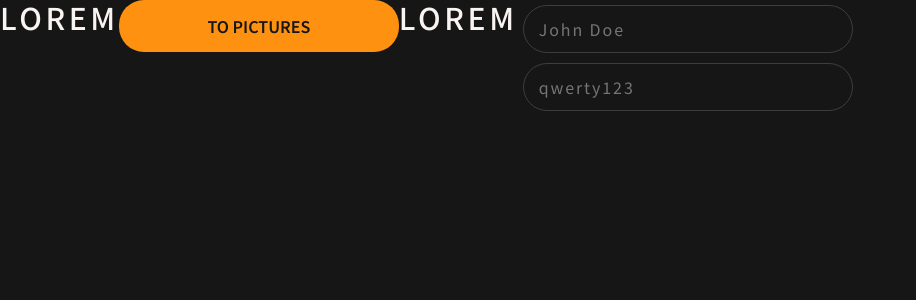
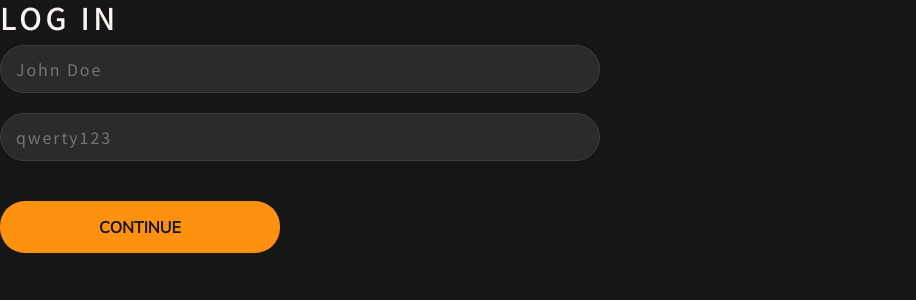
Before and after one commit to Sanvinganza/gallery, a React (Create React App) app: page / in a window 1280 px wide. Shown: the top 300 px of the page, without its empty margins (0-916 px from the left). Built offline with nearby package versions, Linux system fonts and the light colour scheme.

Commit message:
update styles form

```diff
--- a/src/App.tsx
+++ b/src/App.tsx
@@ -1,13 +1,9 @@
-import { Button } from "./components/Button/Button";
-import { HTag } from "./components/HTag/HTag";
-import { SignupForm } from "./components/SignupForm/SignupForm";
+import { SignUpForm } from "./components/SignupForm/SignupForm";
 
 function App() {
   return (
     <>
-      <HTag tag="h1">Lorem</HTag>
-      <Button apperance="primary">to pictures</Button>
-      <SignupForm />
+      <SignUpForm />
     </>
   );
 }
--- a/src/components/Button/Button.tsx
+++ b/src/components/Button/Button.tsx
@@ -14,14 +14,19 @@ export interface IButtonProps
 export function Button({
   apperance,
   children,
+  className,
   ...props
 }: IButtonProps): JSX.Element {
   return (
     <button
-      className={cn(styles.button, {
-        [styles.primary]: apperance === "primary",
-        [styles.ghost]: apperance === "ghost",
-      })}
+      className={cn(
+        styles.button,
+        {
+          [styles.primary]: apperance === "primary",
+          [styles.ghost]: apperance === "ghost",
+        },
+        className
+      )}
       {...props}
     >
       {children}
--- a/src/components/SignupForm/SignUpForm.module.css
+++ b/src/components/SignupForm/SignUpForm.module.css
@@ -1,16 +1,21 @@
+.container {
+  display: flex;
+  flex-direction: column;
+}
+
 .form {
   display: flex;
   flex-direction: column;
-  width: 340px;
+  width: 600px;
 }
 
 .signup_input {
-  margin: 5px;
+  margin: 10px 0;
   border: 1px solid #3d3d3d;
   border-radius: 90px;
   padding: 5px 15px;
   font-size: 16px;
-  background-color: var(--grey-5);
+  background-color: var(--gray-5);
   color: #7f7f7f;
   text-transform: none;
   &:focus {
@@ -26,6 +31,19 @@
   color: #f14b53;
   font-weight: 300;
   line-height: 16.32px;
-  text-align: center;
+  padding-left: 15px;
   text-transform: none;
 }
+
+.button {
+  font-family: "Mulish";
+  font-size: 14px;
+  font-weight: 500;
+  line-height: 20px;
+  letter-spacing: 0em;
+  text-align: center;
+  padding: 10px, 50px, 10px, 50px;
+  margin-top: 30px;
+  border-radius: 75px;
+  color: var(--gray-5);
+}
--- a/src/components/SignupForm/SignupForm.tsx
+++ b/src/components/SignupForm/SignupForm.tsx
@@ -3,6 +3,7 @@ import * as Yup from "yup";
 import { HTag } from "../HTag/HTag";
 import styles from "./SignUpForm.module.css";
 import { useRef } from "react";
+import { Button } from "../Button/Button";
 
 const SignUpSchema = Yup.object().shape({
   name: Yup.string().required("Required"),
@@ -17,11 +18,13 @@ const handleSubmit = (values: { name: string; password: string }) => {
   }, 500);
 };
 
-const SignUp = () => {
+export const SignUpForm = () => {
   const formRef = useRef<any>();
 
   return (
-    <div>
+    <div className={styles.container}>
+      <HTag tag="h1">log in</HTag>
+
       <Formik
         innerRef={formRef}
         initialValues={{
@@ -60,18 +63,12 @@ const SignUp = () => {
               name="password"
               render={(msg) => <div className={styles.field_error}>{msg}</div>}
             />
+            <Button apperance="primary" type="submit" className={styles.button}>
+              Continue
+            </Button>
           </Form>
         )}
       />
     </div>
   );
 };
-
-export function SignupForm() {
-  return (
-    <>
-      <HTag tag="h1">Lorem</HTag>
-      <SignUp />
-    </>
-  );
-}
--- a/src/index.css
+++ b/src/index.css
@@ -16,8 +16,7 @@
   margin: 0;
   padding: 0;
 
-  font-family: "Mulish", sans-serif;
-  font-family: "Noto Sans KR", sans-serif;
+  font-family: "Noto Sans KR";
 
   font-size: 28px;
   font-weight: 400;
```
